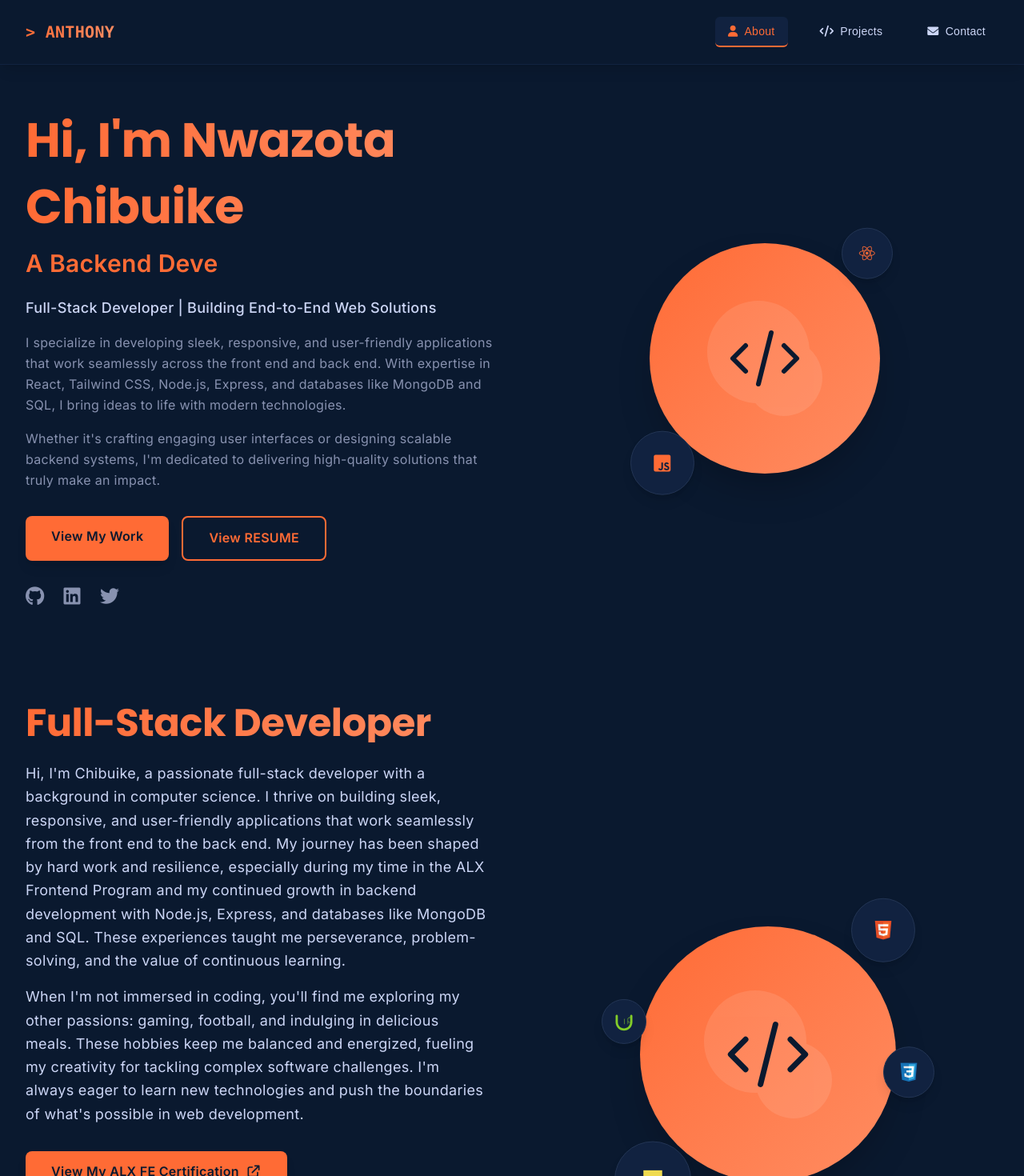
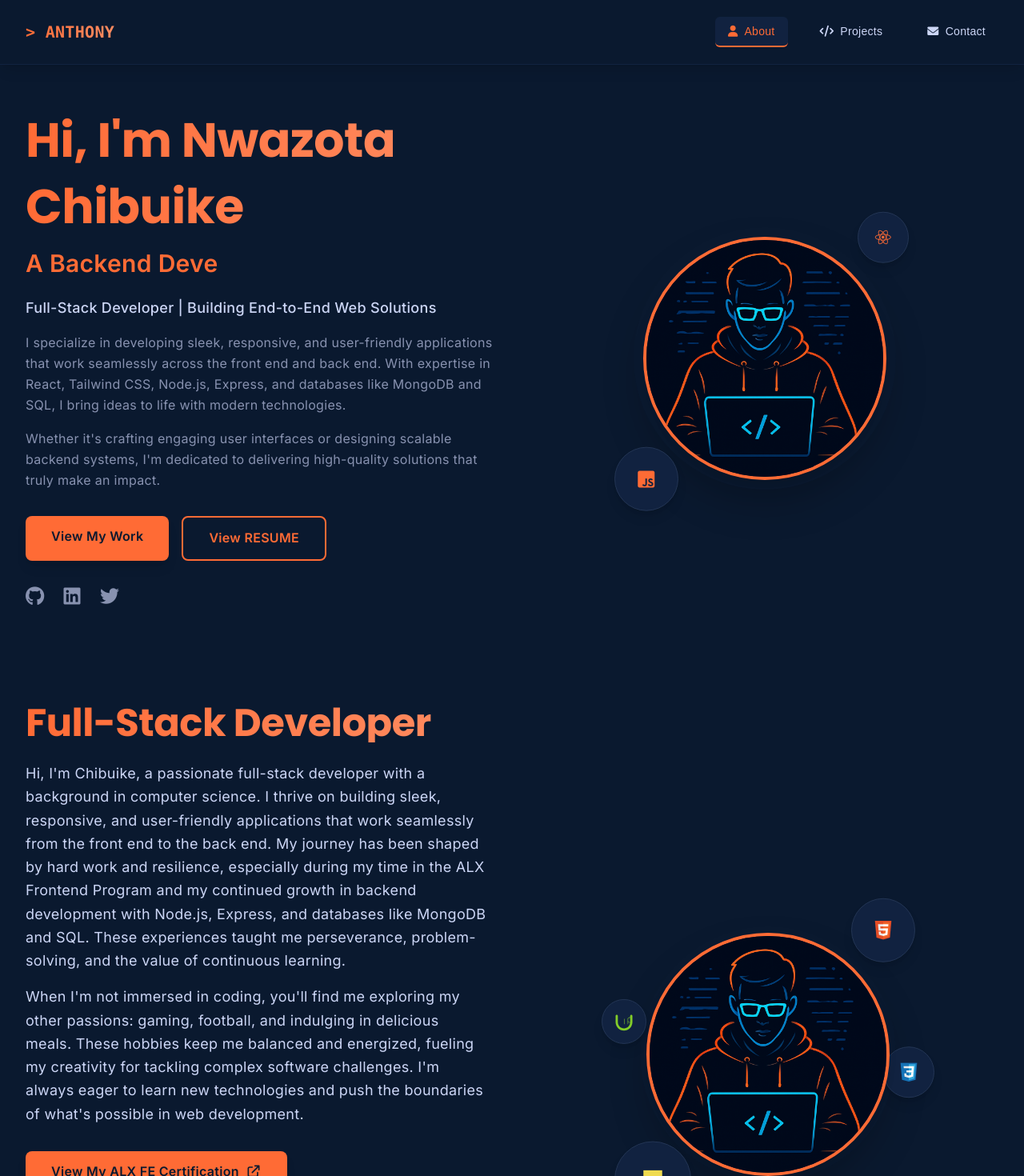
Before and after one commit to Oracle00999/My-Portfolio-Website, a React (Vite) app in the folder portfolio 2.0/: page / in a window 1280 px wide. Shown: the top 1470 px of the page at 80% size. Built offline with nearby package versions, Linux system fonts and the light colour scheme.

Commit message:
added image in the about section

```diff
--- a/portfolio 2.0/src/Components/About.jsx
+++ b/portfolio 2.0/src/Components/About.jsx
@@ -1,5 +1,6 @@
 import React from "react";
 import { motion } from "framer-motion";
+import porfolioimg from "../assets/portimg.png";
 
 const About = () => {
   const skills = [
@@ -218,7 +219,7 @@ const About = () => {
           >
             <div className="relative">
               {/* Main Circle */}
-              <div className="w-80 h-80 bg-gradient-to-br from-[#ff6b35] to-[#ff8c61] rounded-full flex items-center justify-center shadow-2xl relative overflow-hidden">
+              <div className="w-80 h-80  rounded-full flex items-center justify-center shadow-2xl relative overflow-hidden">
                 {/* Animated Background Pattern */}
                 <div className="absolute inset-0 opacity-10">
                   <div className="absolute top-1/4 left-1/4 w-32 h-32 bg-white rounded-full"></div>
@@ -226,7 +227,7 @@ const About = () => {
                 </div>
 
                 {/* Code Icon */}
-                <div className="relative z-10">
+                {/* <div className="relative z-10">
                   <svg
                     xmlns="http://www.w3.org/2000/svg"
                     className="h-28 w-28 text-[#0a192f]"
@@ -241,6 +242,15 @@ const About = () => {
                       d="M10 20l4-16m4 4l4 4-4 4M6 16l-4-4 4-4"
                     />
                   </svg>
+                </div> */}
+
+                {/* Profile Image */}
+                <div className="relative z-10 w-76 h-76 rounded-full overflow-hidden border-4 border-[#ff6b35] shadow-xl">
+                  <img
+                    src={porfolioimg}
+                    alt="Anthony's Portfolio"
+                    className="w-full h-full object-cover"
+                  />
                 </div>
               </div>
 
--- a/portfolio 2.0/src/Components/Hero.jsx
+++ b/portfolio 2.0/src/Components/Hero.jsx
@@ -1,6 +1,7 @@
 import React from "react";
 import { motion } from "framer-motion";
 import TypingEffect from "./Typingeffect";
+import porfolioimg from "../assets/portimg.png";
 
 const Hero = () => {
   return (
@@ -96,15 +97,16 @@ const Hero = () => {
         >
           <div className="relative">
             {/* Main Circle */}
-            <div className="w-72 h-72 bg-gradient-to-br from-[#ff6b35] to-[#ff8c61] rounded-full flex items-center justify-center shadow-2xl relative overflow-hidden">
+            <div className="w-82 h-82  rounded-full flex items-center justify-center shadow-2xl relative overflow-hidden">
               {/* Animated Background Pattern */}
+
               <div className="absolute inset-0 opacity-10">
                 <div className="absolute top-1/4 left-1/4 w-32 h-32 bg-white rounded-full"></div>
                 <div className="absolute bottom-1/4 right-1/4 w-24 h-24 bg-white rounded-full"></div>
               </div>
 
               {/* Code Icon */}
-              <div className="relative z-10">
+              {/* <div className="relative z-10">
                 <svg
                   xmlns="http://www.w3.org/2000/svg"
                   className="h-24 w-24 text-[#0a192f]"
@@ -119,6 +121,15 @@ const Hero = () => {
                     d="M10 20l4-16m4 4l4 4-4 4M6 16l-4-4 4-4"
                   />
                 </svg>
+              </div> */}
+
+              {/* Profile Image */}
+              <div className="relative z-10 w-76 h-76 rounded-full overflow-hidden border-4 border-[#ff6b35] shadow-xl">
+                <img
+                  src={porfolioimg}
+                  alt="Anthony's Portfolio"
+                  className="w-full h-full object-cover"
+                />
               </div>
             </div>
 
```
Also changed, not shown: portfolio 2.0/src/assets/portimg.png (added), portfolio 2.0/src/assets/portimg1.png (added).
